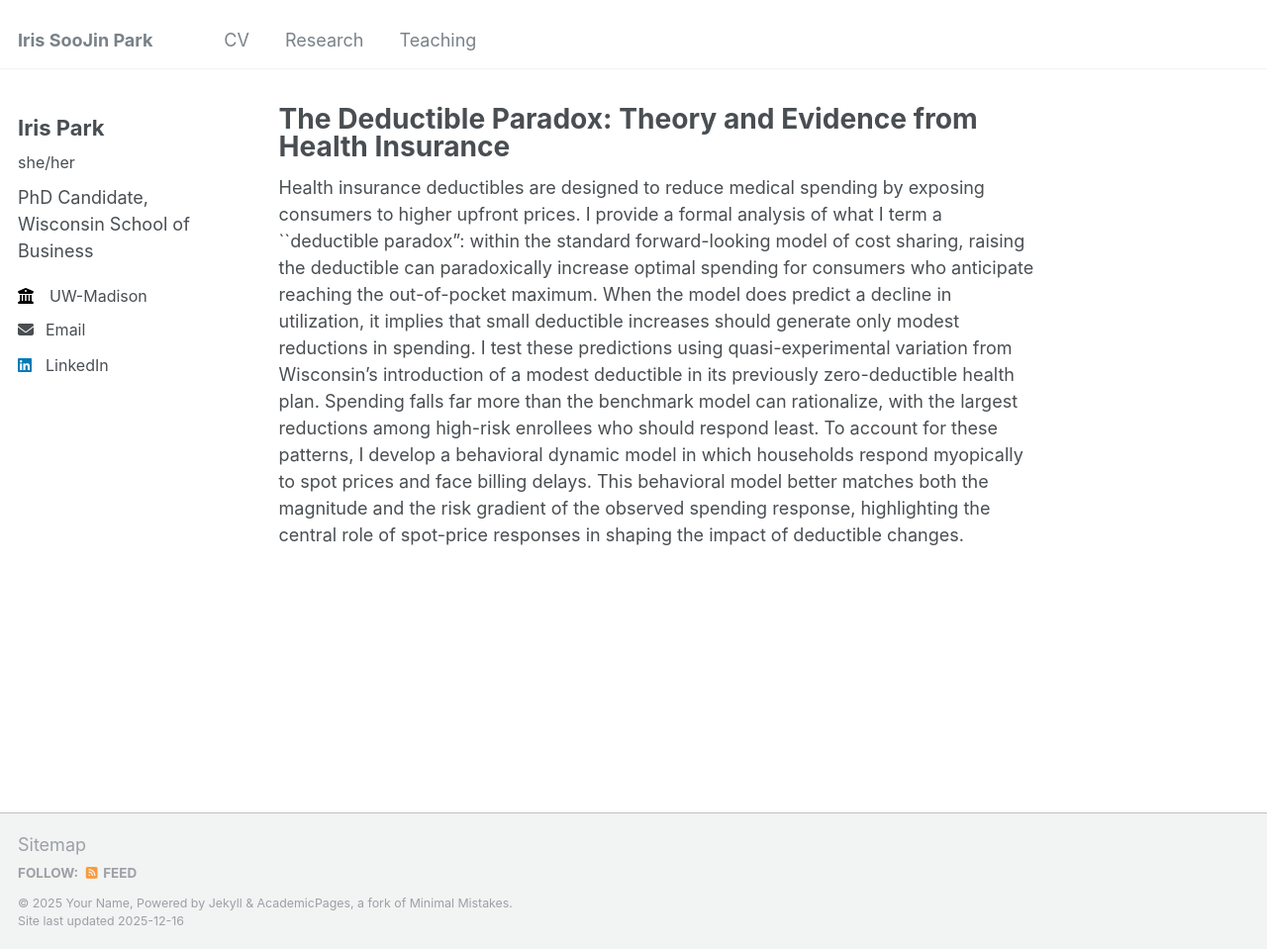
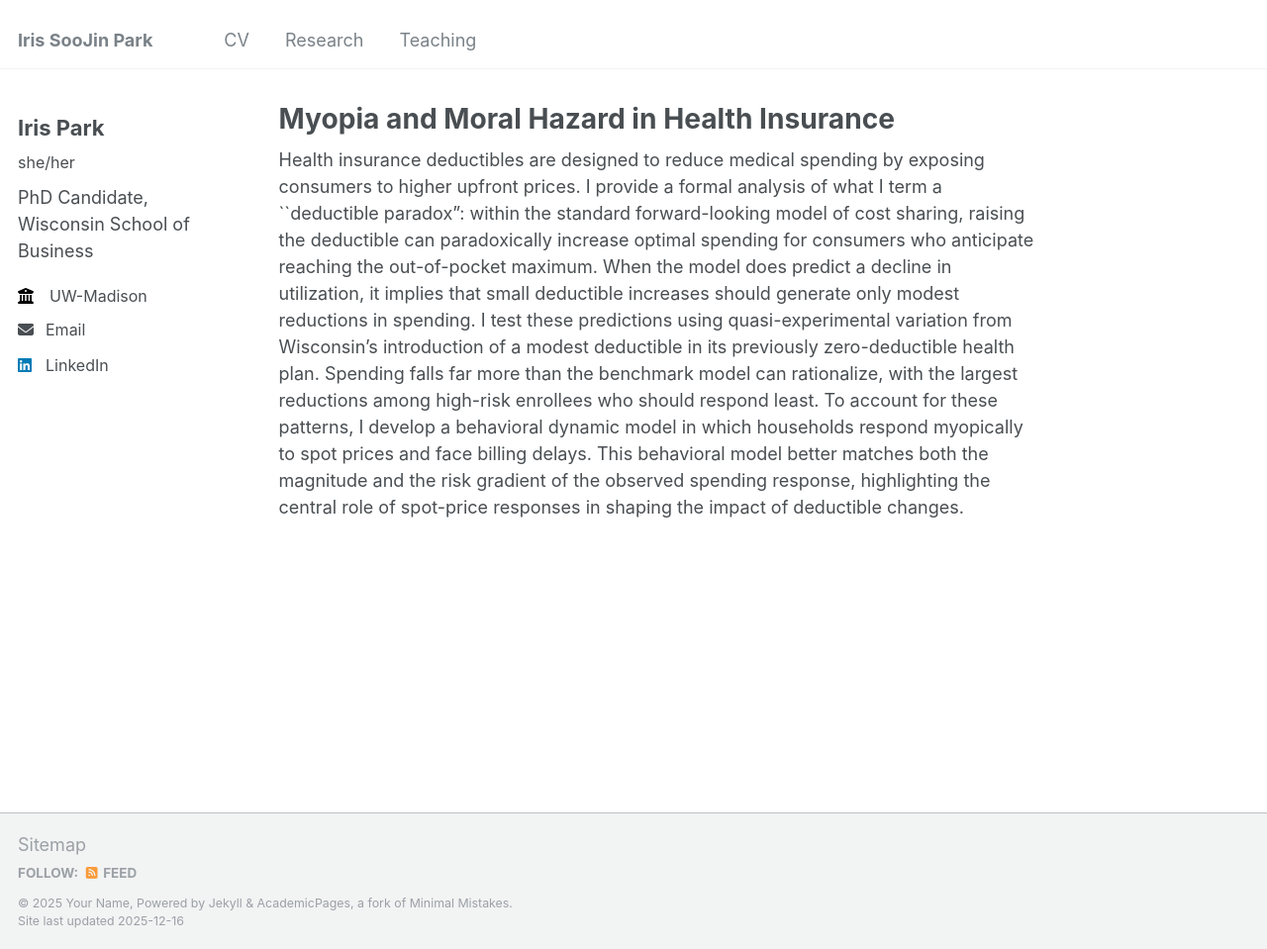
Before and after one commit to Iris-SooJin-Park/Iris-SooJin-Park.github.io, a Jekyll site: the page built from _publications/2030-01-01-paper-title-number-1.md, in a window 1280 px wide and 959 px high. Shown: the whole window at 99% size. Built offline with Jekyll 4.4.1, drawn with Linux system fonts in a browser that asks for light colours.

Commit message:
change title

```diff
--- a/_publications/2030-01-01-paper-title-number-1.md
+++ b/_publications/2030-01-01-paper-title-number-1.md
@@ -1,5 +1,5 @@
 ---
-title: " The Deductible Paradox: Theory and Evidence from Health Insurance"
+title: "Myopia and Moral Hazard in Health Insurance"
 collection: publications
 category: manuscripts
 #permalink: /publication/2009-10-01-paper-title-number-1
```
